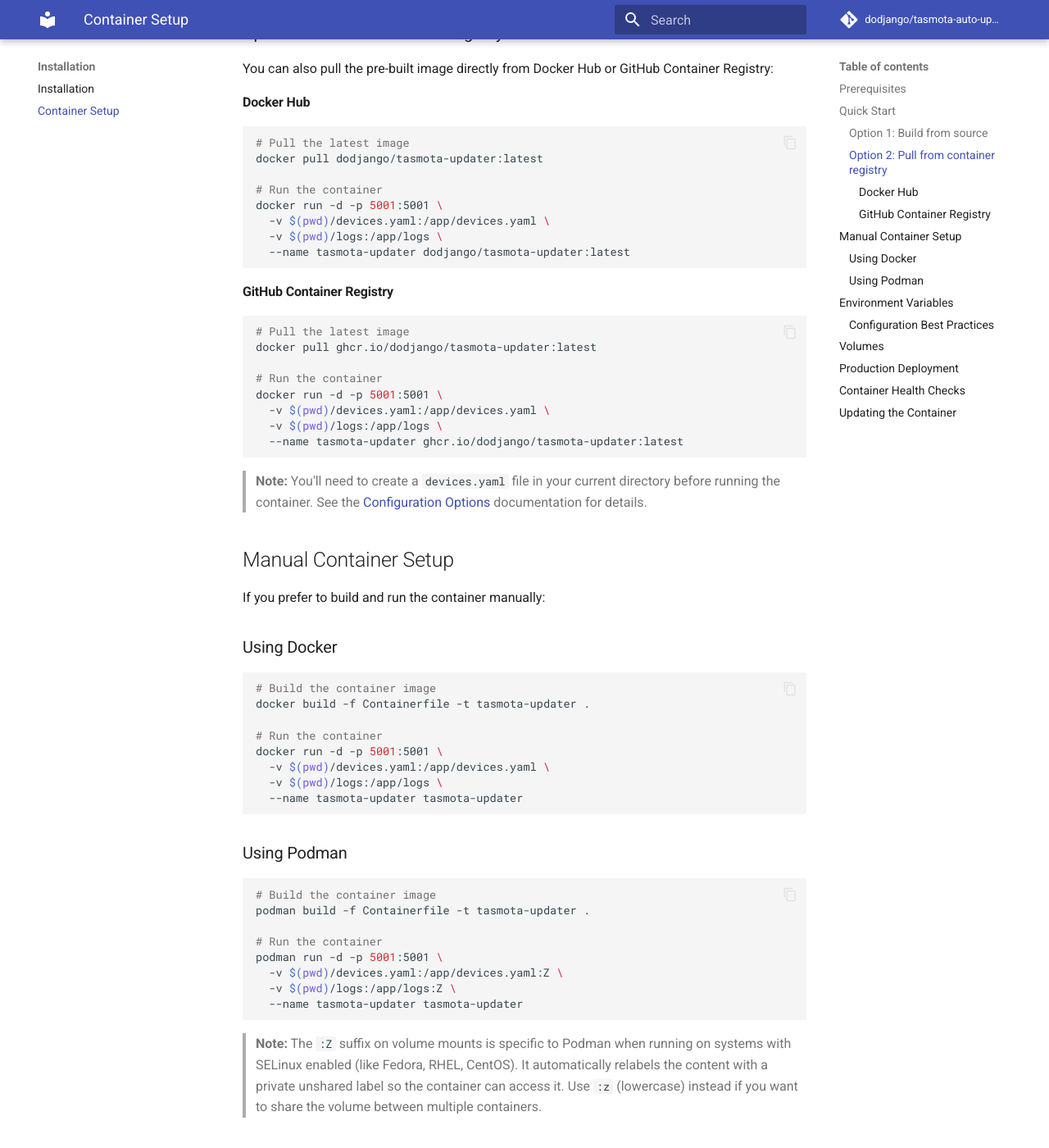
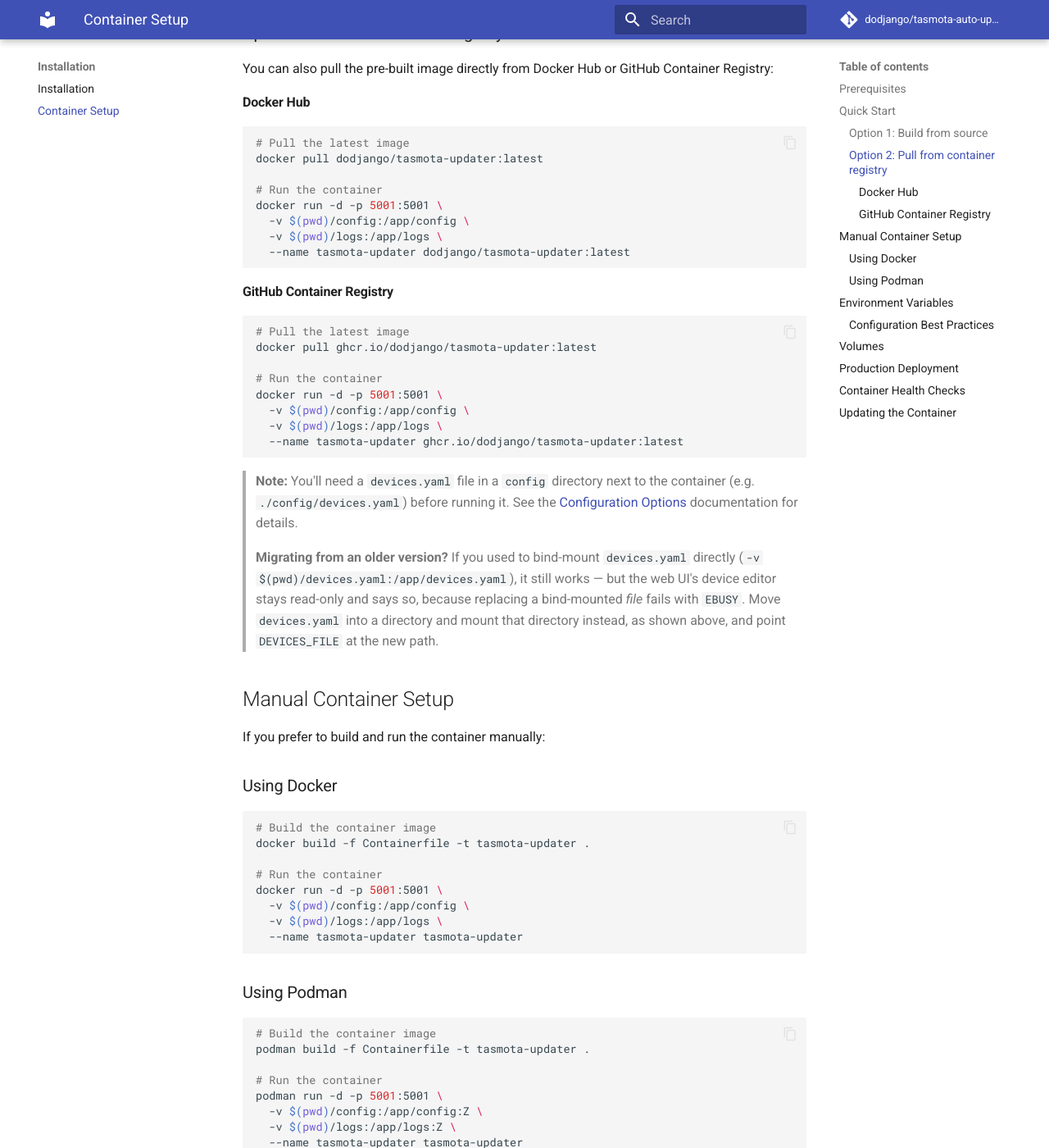
Before and after one commit to dodjango/tasmota-auto-updater, an MkDocs documentation site: the page built from docs/container-setup.md, in a window 1280 px wide and 1400 px high, scrolled down 807 px. Shown: the whole window at 82% size. Built offline with MkDocs 1.6.1 and Material for MkDocs 9.7.7, drawn with Linux system fonts in a browser that asks for light colours; comment, search, counter and statistics services are not loaded; some of the changed text lies outside the part shown.

Commit message:
docs(editor): document the devices editor and the mount migration

````diff
--- a/compose.example.yml
+++ b/compose.example.yml
@@ -15,12 +15,14 @@
     ports:
       - "5001:5001"
     volumes:
-      - ./devices.yaml:/app/devices.yaml
+      # The directory is mounted, not the file: replacing a bind-mounted file
+      # fails with EBUSY, so the editor could not write it.
+      - ./config:/app/config
       - ./logs:/app/logs
       - ./app/tasmota/cache:/app/app/tasmota/cache
     environment:
       # Use environment variable with fallback
-      - DEVICES_FILE=${DEVICES_FILE:-devices.yaml}
+      - DEVICES_FILE=${DEVICES_FILE:-/app/config/devices.yaml}
       # SECRET_KEY: leave unset and the app generates an ephemeral random key at
       # startup. Set a strong, persistent value only if you need sessions to
       # survive restarts (the bundled UI currently uses no server-side sessions).
--- a/docs/container-setup.md
+++ b/docs/container-setup.md
@@ -37,7 +37,7 @@
 
 # Run the container
 docker run -d -p 5001:5001 \
-  -v $(pwd)/devices.yaml:/app/devices.yaml \
+  -v $(pwd)/config:/app/config \
   -v $(pwd)/logs:/app/logs \
   --name tasmota-updater dodjango/tasmota-updater:latest
 ```
@@ -50,12 +50,21 @@
 
 # Run the container
 docker run -d -p 5001:5001 \
-  -v $(pwd)/devices.yaml:/app/devices.yaml \
+  -v $(pwd)/config:/app/config \
   -v $(pwd)/logs:/app/logs \
   --name tasmota-updater ghcr.io/dodjango/tasmota-updater:latest
 ```
 
-> **Note:** You'll need to create a `devices.yaml` file in your current directory before running the container. See the [Configuration Options](configuration.md) documentation for details.
+> **Note:** You'll need a `devices.yaml` file in a `config` directory next to
+> the container (e.g. `./config/devices.yaml`) before running it. See the
+> [Configuration Options](configuration.md) documentation for details.
+>
+> **Migrating from an older version?** If you used to bind-mount
+> `devices.yaml` directly (`-v $(pwd)/devices.yaml:/app/devices.yaml`), it
+> still works — but the web UI's device editor stays read-only and says so,
+> because replacing a bind-mounted *file* fails with `EBUSY`. Move
+> `devices.yaml` into a directory and mount that directory instead, as shown
+> above, and point `DEVICES_FILE` at the new path.
 
 ## Manual Container Setup
 
@@ -69,7 +78,7 @@
 
 # Run the container
 docker run -d -p 5001:5001 \
-  -v $(pwd)/devices.yaml:/app/devices.yaml \
+  -v $(pwd)/config:/app/config \
   -v $(pwd)/logs:/app/logs \
   --name tasmota-updater tasmota-updater
 ```
@@ -82,7 +91,7 @@
 
 # Run the container
 podman run -d -p 5001:5001 \
-  -v $(pwd)/devices.yaml:/app/devices.yaml:Z \
+  -v $(pwd)/config:/app/config:Z \
   -v $(pwd)/logs:/app/logs:Z \
   --name tasmota-updater tasmota-updater
 ```
@@ -98,7 +107,7 @@
   - SECRET_KEY=${SECRET_KEY:-change-me-in-production}
   - PORT=5001
   - HOST=0.0.0.0
-  - DEVICES_FILE=${DEVICES_FILE:-devices.yaml}
+  - DEVICES_FILE=${DEVICES_FILE:-/app/config/devices.yaml}
   - GUNICORN_WORKERS=${GUNICORN_WORKERS:-4}
   - ENV_FILE=
 ```
@@ -130,7 +139,10 @@
 
 The container setup includes two volumes:
 
-- `./devices.yaml:/app/devices.yaml` - Maps your local devices configuration file into the container
+- `./config:/app/config` - Maps a local directory holding `devices.yaml` into the container. The
+  *directory* is mounted, not the file, so the built-in devices editor can replace the file
+  atomically when you save changes in the UI — replacing a bind-mounted single file fails with
+  `EBUSY`.
 - `./logs:/app/logs` - Maps the logs directory to persist logs outside the container
 
 You can add additional volumes as needed for your specific use case.
@@ -142,7 +154,7 @@
 ```bash
 docker run -d -p 5001:5001 \
   -e GUNICORN_WORKERS=8 \
-  -v $(pwd)/devices.yaml:/app/devices.yaml \
+  -v $(pwd)/config:/app/config \
   -v $(pwd)/logs:/app/logs \
   --name tasmota-updater tasmota-updater
 ```
````
Also changed, not shown: README.md (+9 -2 lines), docs/configuration.md (+26 -0 lines), 1 other file.
